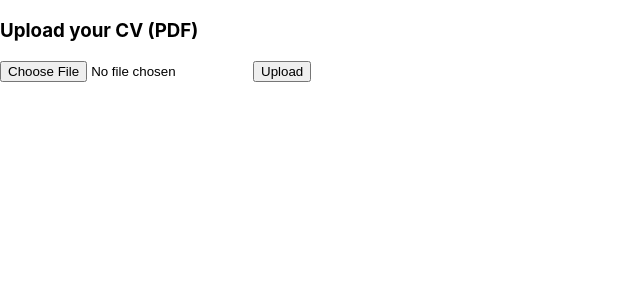
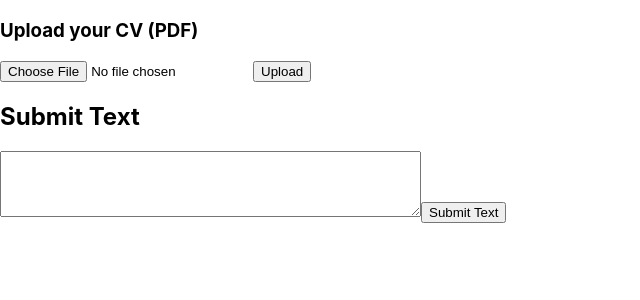
Before and after one commit to Bahare09/ApplySmart, a React (Create React App) app in the folder client/: page / in a window 1280 px wide. Shown: the top 300 px of the page, without its empty margins (0-640 px from the left). Built offline with nearby package versions, Linux system fonts and the light colour scheme.

Commit message:
create CVSubmitText.js

```diff
--- a/client/src/App.js
+++ b/client/src/App.js
@@ -1,9 +1,11 @@
+import CVSubmitText from "./components/CVSubmitText";
 import CVUploadFile from "./components/CVUploadFile ";
 
 function App() {
   return (
     <div className="App">
       <CVUploadFile />
+      <CVSubmitText />
     </div>
   );
 }
--- /dev/null
+++ b/client/src/components/CVSubmitText.js
@@ -0,0 +1,29 @@
+import React, { useState } from "react";
+
+function CVSubmitText({ onTextSubmit }) {
+  const [text, setText] = useState("");
+
+  const handleTextChange = (e) => {
+    setText(e.target.value);
+  };
+
+  const handleSubmitText = () => {
+    if (text) {
+      onTextSubmit(text);
+      // clear the text input after submission
+      setText("");
+    } else {
+      alert("Please enter text to submit.");
+    }
+  };
+
+  return (
+    <div>
+      <h2>Submit Text</h2>
+      <textarea rows="4" cols="50" value={text} onChange={handleTextChange} />
+      <button onClick={handleSubmitText}>Submit Text</button>
+    </div>
+  );
+}
+
+export default CVSubmitText;
```
